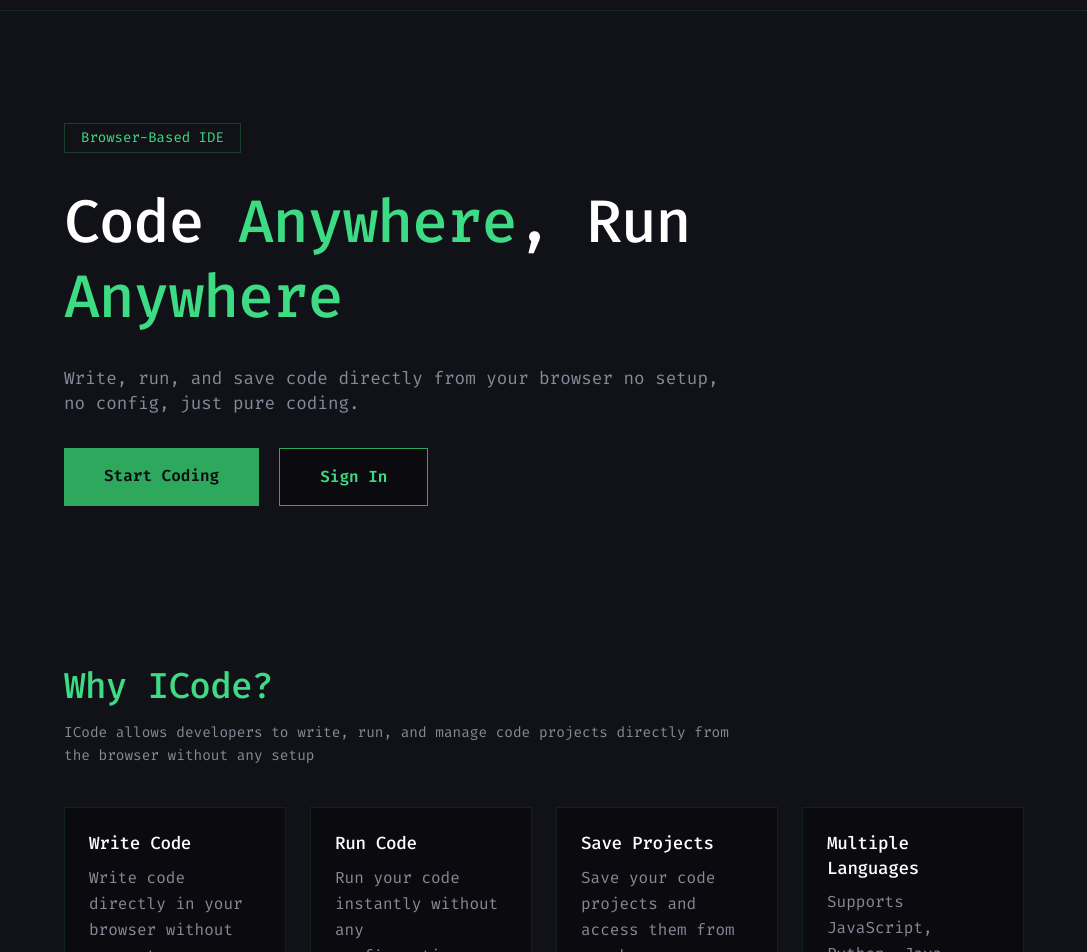
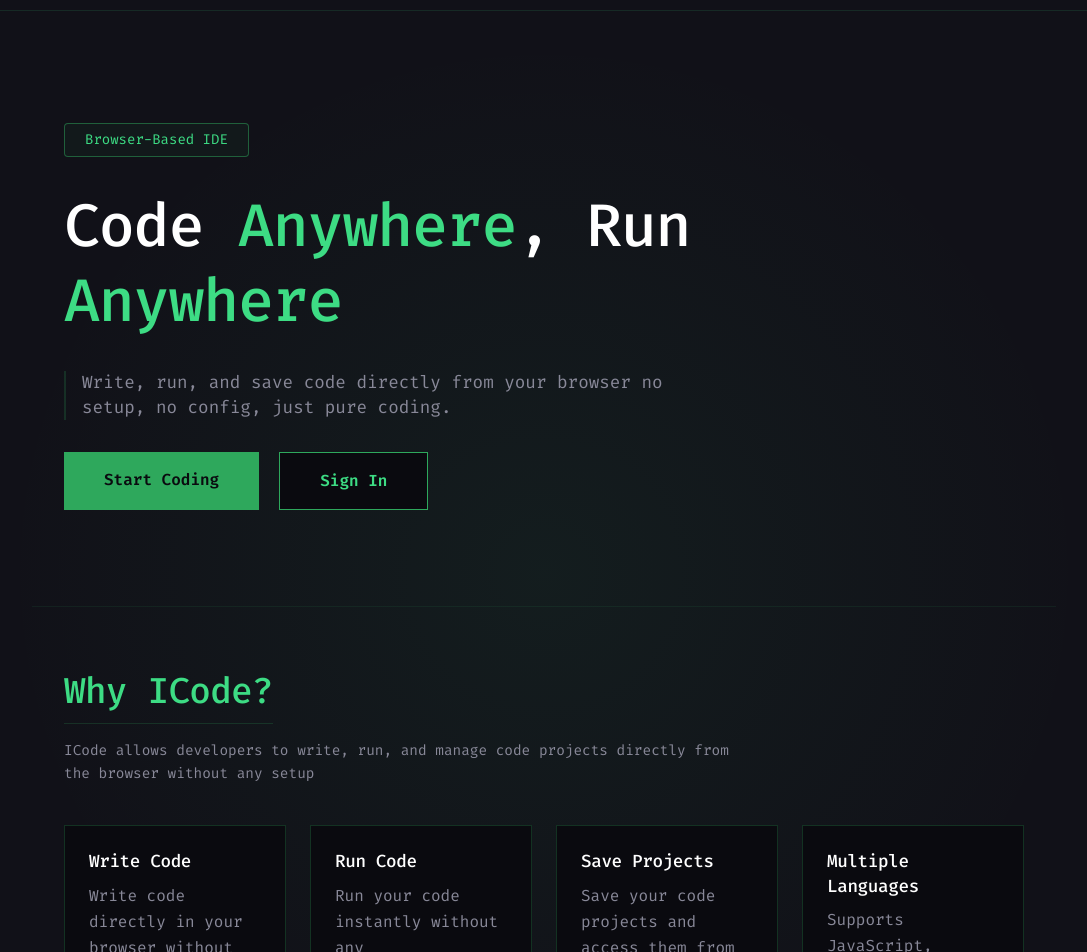
Before and after one commit to saudprashant2062/ICode, a React (Vite) app in the folder Frontend_ICode/: page / in a window 1280 px wide. Shown: the part 60-1012 px from the top of the page, without its empty margins (96-1183 px from the left). Built offline with nearby package versions, Linux system fonts and the light colour scheme.

Commit message:
added glow effect in landing page using kimi

```diff
--- a/Frontend_ICode/src/components/FeatureCard.jsx
+++ b/Frontend_ICode/src/components/FeatureCard.jsx
@@ -1,6 +1,6 @@
 export default function FeatureCard({ title, description }) {
   return (
-    <div className="border border-green-500/15 p-6 bg-black hover:bg-green-500/5 hover:border-green-500/30 transition-all duration-200">
+    <div className="border border-green-500/25 p-6 bg-black hover:bg-green-500/5 hover:border-green-500/50 transition-all duration-200">
       <h3 className="font-bold text-xl text-white">{title}</h3>
       <p className="text-gray-600 mt-2 leading-relaxed">{description}</p>
     </div>
--- a/Frontend_ICode/src/pages/Landing.jsx
+++ b/Frontend_ICode/src/pages/Landing.jsx
@@ -25,18 +25,18 @@ export default function Landing() {
 
   return (
     <>
-      <div className="min-h-screen bg-gray-800">
+      <div className="min-h-screen bg-gray-800 bg-[radial-gradient(ellipse_at_center,rgba(61,220,132,0.06)_0%,transparent_60%)]">
         <Navbar title="ICode" />
 
-        <main className="max-w-5xl mx-auto px-8 pt-28 pb-24">
+        <main className="max-w-5xl mx-auto px-8 pt-28 pb-24 border-b border-green-500/10">
           <div className="space-y-8 max-w-4xl">
-            <div className="inline-block px-4 py-1 border border-green-500/30 text-sm text-green-400">
+            <div className="inline-block px-5 py-1.5 border border-green-500/50 text-sm text-green-400 bg-green-500/5 rounded-sm">
               Browser-Based IDE
             </div>
-            <h1 className="text-6xl font-bold text-white leading-tight">
+            <h1 className="text-6xl font-bold text-white leading-tight tracking-tight">
               Code <span className="text-green-400">Anywhere</span>, Run <span className="text-green-400">Anywhere</span>
             </h1>
-            <p className="text-xl max-w-2xl">
+            <p className="text-xl max-w-2xl border-l-2 border-green-500/20 pl-4">
               Write, run, and save code directly from your browser no setup, no config, just pure coding.
             </p>
             <div className="flex gap-5">
@@ -58,7 +58,7 @@ export default function Landing() {
 
         <Section>
           <div className="space-y-4">
-            <h2 className="text-4xl font-bold text-green-400">Why ICode?</h2>
+            <h2 className="text-4xl font-bold text-green-400 border-b border-green-500/20 pb-3 inline-block">Why ICode?</h2>
             <p className="text-lg max-w-2xl">
               ICode allows developers to write, run, and manage code projects
               directly from the browser without any setup
@@ -75,7 +75,7 @@ export default function Landing() {
           </div>
         </Section>
 
-        <footer className="border-t border-green-500/10 py-10 px-8">
+        <footer className="border-t border-green-500/15 py-10 px-8">
           <div className="max-w-5xl mx-auto flex flex-col md:flex-row justify-between items-center gap-4">
             <div className="flex items-center gap-1">
               <span className="text-green-400 font-bold">{'{'}</span>
```
